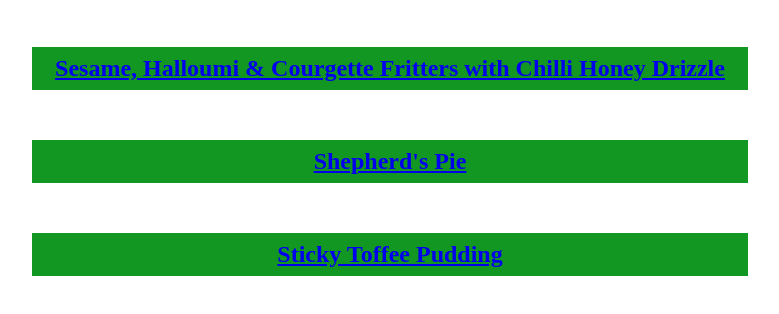
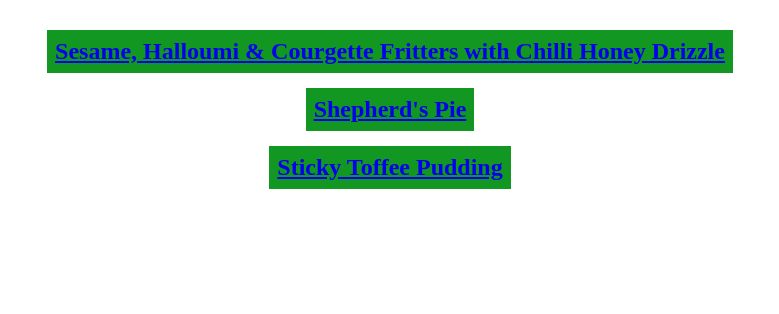
Before and after one commit to Lawlor-C/odin-recipes, a plain HTML site: page index.html in a window 1280 px wide. Shown: the part 112-426 px from the top of the page, without its empty margins (270-1049 px from the left). Drawn offline with Linux system fonts and the light colour scheme.

```diff
--- a/styles.css
+++ b/styles.css
@@ -11,7 +11,7 @@
      padding-top: 2px;
      margin: 400px;
      display: block;
-     width: 700px;
+     width: fit-content;
      text-align: center;
 
 }
@@ -22,5 +22,5 @@
     font-weight: bold;
     font-size: 24px;
     padding: 8px;
-    margin: 50px auto;
+    margin: 15px auto;
     }
```
